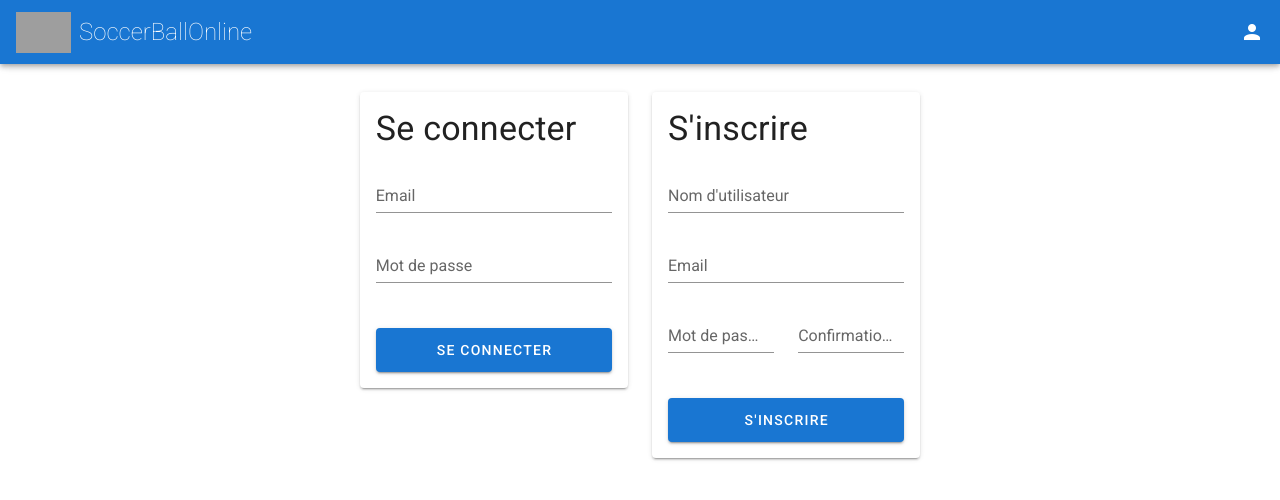
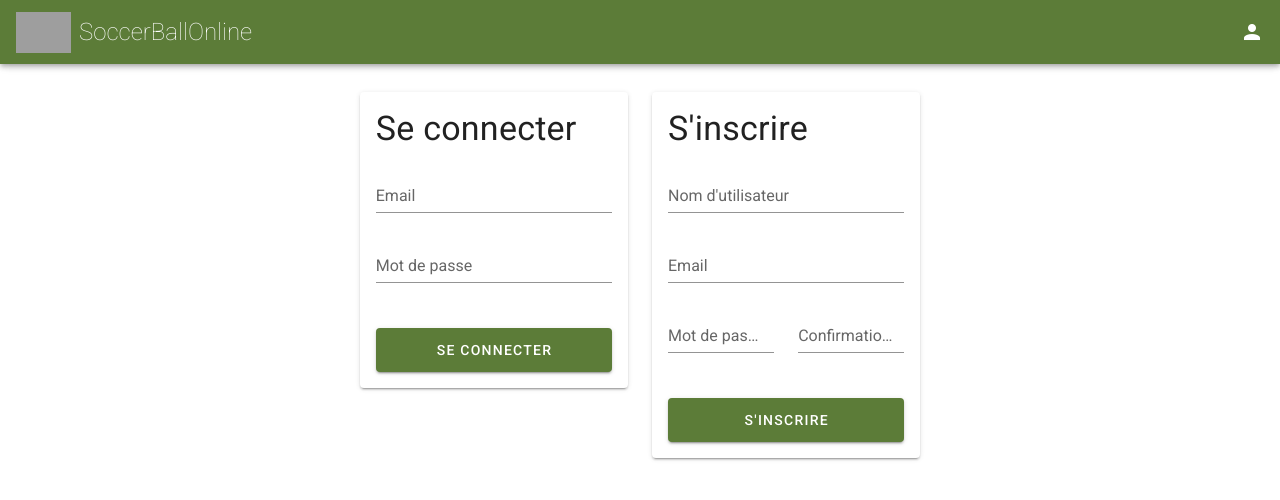
Before and after one commit to stan1712/SoccerBallOnline, a Vue app: page /access in a window 1280 px wide. Shown: the top 500 px of the page. Built offline with nearby package versions, Linux system fonts and the light colour scheme; no server answers; grey boxes are pictures that could not be loaded.

Commit message:
🌈 style・Direction Artistique

```diff
--- a/src/plugins/vuetify.js
+++ b/src/plugins/vuetify.js
@@ -15,22 +15,22 @@ export default new Vuetify({
 		dark: false,
 		themes: {
 			dark: {
-				primary: '#1976D2',
-				accent: '#FF4081',
-				secondary: '#ffe18d',
-				success: '#4CAF50',
-				info: '#2196F3',
-				warning: '#FB8C00',
-				error: '#FF5252'
+				primary: '#5c7c38',
+				accent: '#009432',
+				secondary: '#26361e',
+				success: '#A3CB38',
+				info: '#12CBC4',
+				warning: '#EE5A24',
+				error: '#ED4C67'
 			},
 			light: {
-				primary: '#1976D2',
-				accent: '#e91e63',
-				secondary: '#30b1dc',
-				success: '#4CAF50',
-				info: '#2196F3',
-				warning: '#FB8C00',
-				error: '#FF5252'
+				primary: '#5c7c38',
+				accent: '#009432',
+				secondary: '#26361e',
+				success: '#A3CB38',
+				info: '#12CBC4',
+				warning: '#EE5A24',
+				error: '#ED4C67'
 			}
 		}
 	},
```
